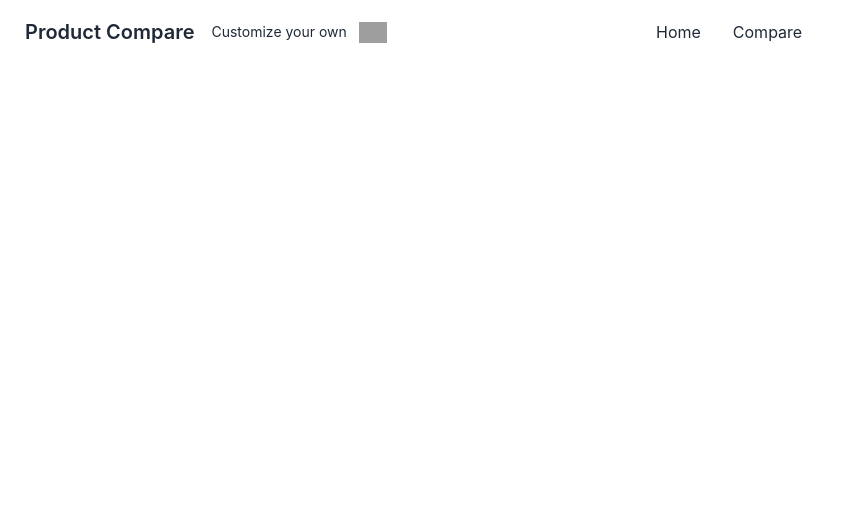
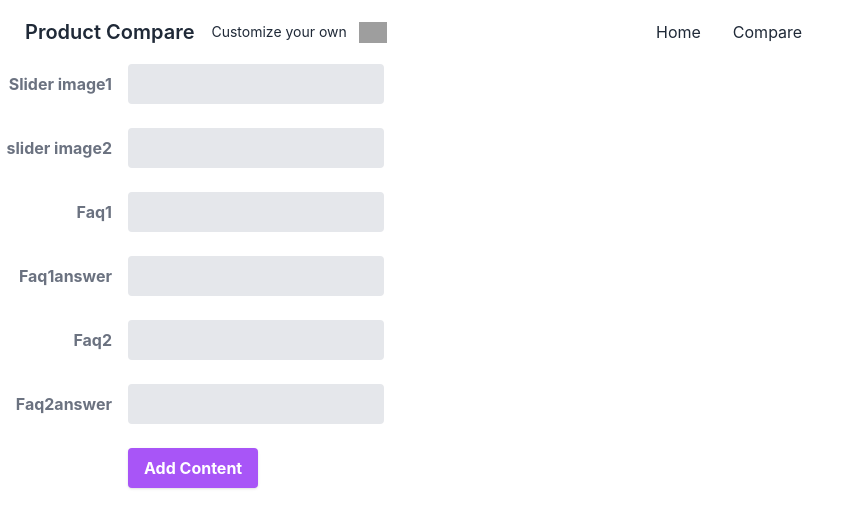
Before and after one commit to Rakib-cloud/product, a React (Create React App) app: page /admin/homepage in a window 1280 px wide. Shown: the top 528 px of the page, without its empty margins (0-858 px from the left). Built offline with nearby package versions, Linux system fonts and the light colour scheme; grey boxes are pictures that could not be loaded.

Commit message:
update slider from backend

```diff
--- a/src/App.js
+++ b/src/App.js
@@ -5,6 +5,7 @@ import { Routes, Route, Link } from "react-router-dom";
 import Home from './Pages/Home/Home';
 import Dashboard from './Pages/Admin/Dashboard';
 import Compare from './Pages/Compare/Compare';
+import Homepage from './Pages/Admin/Homepage';
 function App() {
   return (
    <div>
@@ -13,6 +14,7 @@ function App() {
          <Route path="/" element={<Home></Home>} />
          <Route path="compare/:_id" element={<Compare></Compare>} />
          <Route path="/admin/dashboard" element={<Dashboard></Dashboard>} />
+         <Route path="/admin/homepage" element={<Homepage></Homepage>} />
         </Routes>
    </div>
   );
--- /dev/null
+++ b/src/Pages/Admin/Homepage.js
@@ -0,0 +1,145 @@
+import React from 'react';
+
+const Homepage = () => {
+    const handleUpload = (event) => {
+        event.preventDefault();
+
+        const img1 = event.target.img1.value;
+
+        const img2 = event.target.img2.value;
+
+        const faq1 = event.target.faq1.value;
+        const faq2 = event.target.faq2.value;
+        const faq1ans1=event.target.faq1ans1.value;
+        const faq2ans2=event.target.faq2ans2.value;
+
+        const url = 'http://localhost:5000/homepage';
+
+        //fetch data
+
+        fetch(url, {
+          method: 'POST',
+          body: JSON.stringify({
+            img1, img2, faq1, faq2,faq1ans1,faq2ans2,
+          }),
+          headers: {
+
+            'Content-type': 'application/json; charset=UTF-8',
+          },
+        })
+          .then((response) => response.json())
+          .then((data) => {
+            console.log(data)
+            event.target.reset();
+          });
+        }
+    return (
+        <div>
+        <form class="w-full max-w-sm  " onSubmit={handleUpload}>
+        <div class="md:flex md:items-center mb-6">
+       <div class="md:w-1/3">
+         <label class="block text-gray-500 font-bold md:text-right mb-1 md:mb-0 pr-4" >
+          Slider image1
+         </label>
+
+
+
+
+       </div>
+       <div class="md:w-2/3">
+         <input class="bg-gray-200 appearance-none border-2 border-gray-200 rounded w-full py-2 px-4 text-gray-700 leading-tight focus:outline-none focus:bg-white focus:border-purple-500"  type="text" name="img1" />
+       </div>
+     </div>
+
+     <div class="md:flex md:items-center mb-6">
+       <div class="md:w-1/3">
+         <label class="block text-gray-500 font-bold md:text-right mb-1 md:mb-0 pr-4" >
+          slider image2
+         </label>
+
+
+
+
+       </div>
+       <div class="md:w-2/3">
+         <input class="bg-gray-200 appearance-none border-2 border-gray-200 rounded w-full py-2 px-4 text-gray-700 leading-tight focus:outline-none focus:bg-white focus:border-purple-500"  type="text" name="img2" />
+       </div>
+     </div>
+
+     <div class="md:flex md:items-center mb-6">
+       <div class="md:w-1/3">
+         <label class="block text-gray-500 font-bold md:text-right mb-1 md:mb-0 pr-4" >
+           Faq1
+         </label>
+
+
+
+
+       </div>
+       <div class="md:w-2/3">
+         <input class="bg-gray-200 appearance-none border-2 border-gray-200 rounded w-full py-2 px-4 text-gray-700 leading-tight focus:outline-none focus:bg-white focus:border-purple-500"  type="text" name="faq1" />
+       </div>
+     </div>
+{/* faq1 answer */}
+<div class="md:flex md:items-center mb-6">
+       <div class="md:w-1/3">
+         <label class="block text-gray-500 font-bold md:text-right mb-1 md:mb-0 pr-4" >
+           Faq1answer
+         </label>
+
+
+
+
+       </div>
+       <div class="md:w-2/3">
+         <input class="bg-gray-200 appearance-none border-2 border-gray-200 rounded w-full py-2 px-4 text-gray-700 leading-tight focus:outline-none focus:bg-white focus:border-purple-500"  type="text" name="faq1ans1" />
+       </div>
+     </div>
+
+{/* faq1 answer end */}
+     <div class="md:flex md:items-center mb-6">
+       <div class="md:w-1/3">
+         <label class="block text-gray-500 font-bold md:text-right mb-1 md:mb-0 pr-4" >
+           Faq2
+         </label>
+
+
+
+
+       </div>
+       <div class="md:w-2/3">
+         <input class="bg-gray-200 appearance-none border-2 border-gray-200 rounded w-full py-2 px-4 text-gray-700 leading-tight focus:outline-none focus:bg-white focus:border-purple-500"  type="text" name="faq2" />
+       </div>
+     </div>
+{/* faq2 answer */}
+
+<div class="md:flex md:items-center mb-6">
+       <div class="md:w-1/3">
+         <label class="block text-gray-500 font-bold md:text-right mb-1 md:mb-0 pr-4" >
+           Faq2answer
+         </label>
+
+
+
+
+       </div>
+       <div class="md:w-2/3">
+         <input class="bg-gray-200 appearance-none border-2 border-gray-200 rounded w-full py-2 px-4 text-gray-700 leading-tight focus:outline-none focus:bg-white focus:border-purple-500"  type="text" name="faq2ans2" />
+       </div>
+     </div>
+    {/* faq2 answer end */}
+
+     <div class="md:flex md:items-center">
+       <div class="md:w-1/3"></div>
+       <div class="md:w-2/3">
+         <button class="shadow bg-purple-500 hover:bg-purple-400 focus:shadow-outline focus:outline-none text-white font-bold py-2 px-4 rounded" type="submit">
+           Add Content
+         </button>
+       </div>
+     </div>
+   </form>
+   </div>
+    );
+};
+
+export default Homepage;
--- a/src/Pages/Slider/Slider.js
+++ b/src/Pages/Slider/Slider.js
@@ -1,30 +1,26 @@
-import React from 'react';
+import React, { useEffect, useState } from 'react';
+import { useParams } from 'react-router-dom';
+import Sliderdetails from './Sliderdetails';
 
 const Slider = () => {
+  const [sliderimg, setSliderimg] = useState([]);
+  useEffect(() => {
+      fetch(`http://localhost:5000/homepage`)
+          .then(res => res.json())
+          .then(data => setSliderimg(data));
+  }, []);
+
     return (
-        <>
-        <div class="carousel w-full">
-  <div id="item1" class="carousel-item w-full">
-    <img src="https://placeimg.com/800/200/arch" class="w-full" />
-  </div>
-  <div id="item2" class="carousel-item w-full">
-    <img src="https://placeimg.com/800/200/arch" class="w-full" />
-  </div>
-  <div id="item3" class="carousel-item w-full">
-    <img src="https://placeimg.com/800/200/arch" class="w-full" />
-  </div>
-  <div id="item4" class="carousel-item w-full">
-    <img src="https://placeimg.com/800/200/arch" class="w-full" />
-  </div>
-</div>
-<div class="flex justify-center w-full py-2 gap-2">
-  <a href="#item1" class="btn btn-xs">1</a>
-  <a href="#item2" class="btn btn-xs">2</a>
-  <a href="#item3" class="btn btn-xs">3</a>
-  <a href="#item4" class="btn btn-xs">4</a>
-</div>
+     <div>
+       {
+        sliderimg?.map(tool => <Sliderdetails
+          key={tool._id}
+          tool={tool}
+        >
 
-        </>
+        </Sliderdetails>)
+    }
+     </div>
     );
 };
 
--- /dev/null
+++ b/src/Pages/Slider/Sliderdetails.js
@@ -0,0 +1,32 @@
+import React from 'react';
+
+const Sliderdetails = ({ tool }) => {
+    const { _id, img1,img2 } = tool;
+    return (
+        <>
+        <div class="carousel w-full">
+  <div id="item1" class="carousel-item w-full">
+    <img src={img1} class="w-full" />
+  </div>
+  <div id="item2" class="carousel-item w-full">
+    <img src={img2} class="w-full" />
+  </div>
+  <div id="item3" class="carousel-item w-full">
+    <img src={img1} class="w-full" />
+  </div>
+  <div id="item4" class="carousel-item w-full">
+    <img src={img2} class="w-full" />
+  </div>
+</div>
+<div class="flex justify-center w-full py-2 gap-2">
+  <a href="#item1" class="btn btn-xs">1</a>
+  <a href="#item2" class="btn btn-xs">2</a>
+  <a href="#item3" class="btn btn-xs">3</a>
+  <a href="#item4" class="btn btn-xs">4</a>
+</div>
+
+        </>
+    );
+};
+
+export default Sliderdetails;
```
